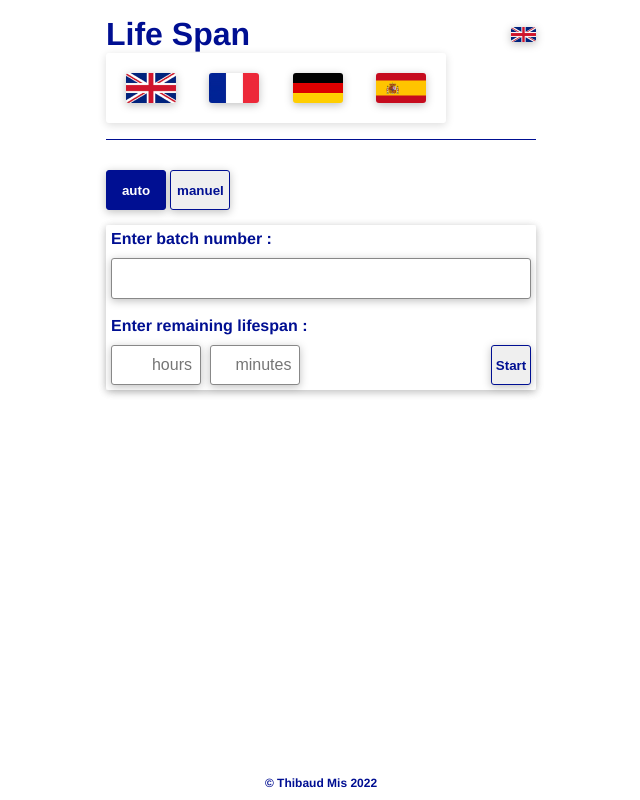
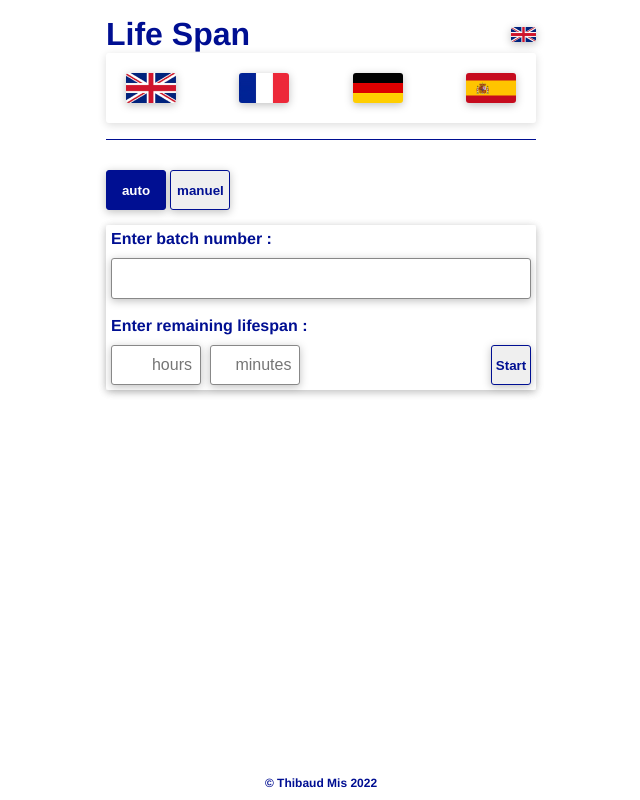
Before and after one commit to ThibaudMis/LifeSpan, a plain HTML site: page index.html in a window 1280 px wide. Both pictures are taken after a click on the button 842 px from the left and 34 px from the top of the page. Shown: the whole page, without its empty margins (319-959 px from the left). Drawn offline with Linux system fonts and the light colour scheme.

Commit message:
Update style.css

```diff
--- a/style.css
+++ b/style.css
@@ -68,7 +68,7 @@ footer{
     height: 70px;
     box-shadow: 0 2px 8px 0 rgba(0,0,0,.14);
     border-radius: 3px;
-    max-width: 340px;
+    max-width: 100%;
     transition: all 0.5s ease;
 }
 
```
